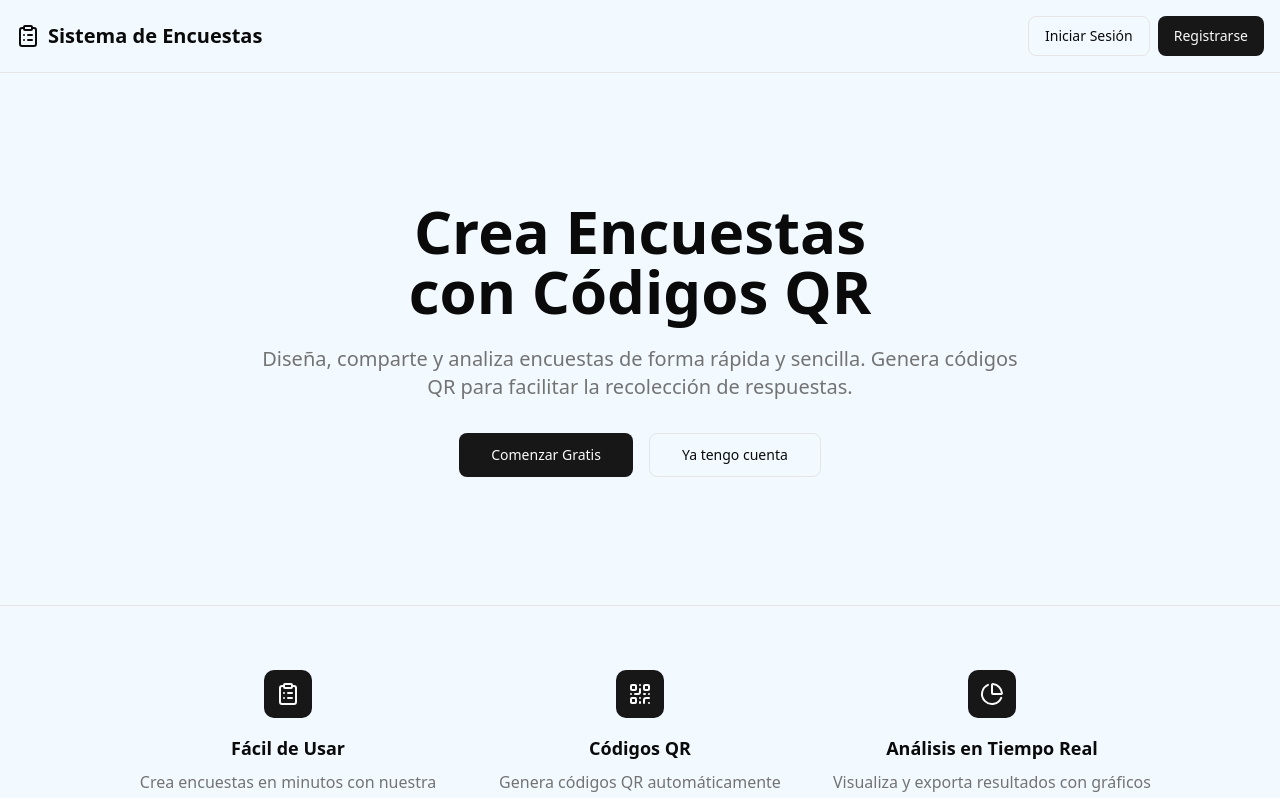
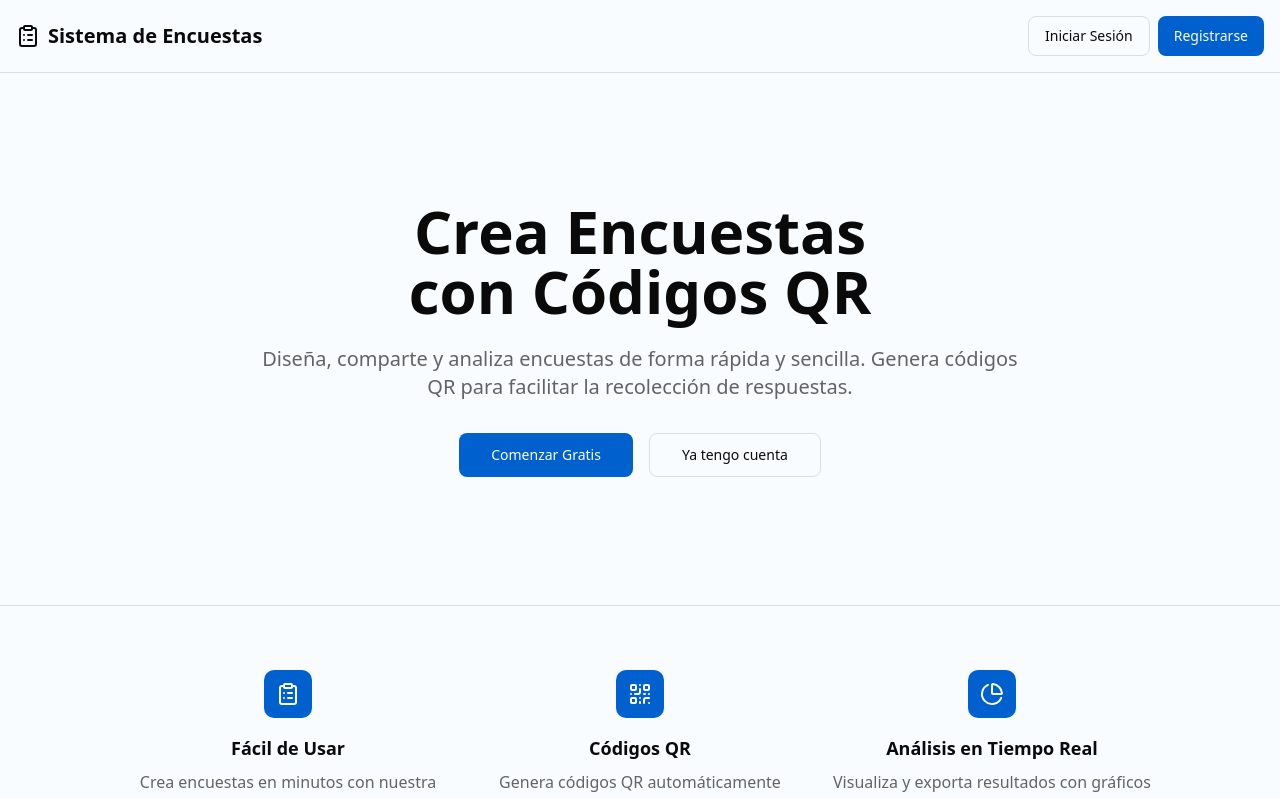
Before and after one commit to Kenisaa/EncuestasConQR, a Next.js app: page / in a window 1280 px wide. Shown: the top 798 px of the page. Built offline with nearby package versions, Linux system fonts and the light colour scheme.

Commit message:
Prueba de diseño

```diff
--- a/app/globals.css
+++ b/app/globals.css
@@ -3,39 +3,31 @@
 @tailwind utilities;
 
 :root {
-  --background: oklch(0.98 0.01 240);
+  --background: oklch(0.99 0.005 240);
   --foreground: oklch(0.145 0 0);
   --card: oklch(1 0 0);
   --card-foreground: oklch(0.145 0 0);
   --popover: oklch(1 0 0);
   --popover-foreground: oklch(0.145 0 0);
-  --primary: oklch(0.205 0 0);
-  --primary-foreground: oklch(0.985 0 0);
-  --secondary: oklch(0.97 0 0);
-  --secondary-foreground: oklch(0.205 0 0);
-  --muted: oklch(0.97 0 0);
-  --muted-foreground: oklch(0.556 0 0);
-  --accent: oklch(0.97 0 0);
-  --accent-foreground: oklch(0.205 0 0);
+  --primary: oklch(0.5 0.2 250);
+  --primary-foreground: oklch(0.99 0 0);
+  --secondary: oklch(0.96 0.01 240);
+  --secondary-foreground: oklch(0.2 0 0);
+  --muted: oklch(0.96 0.01 240);
+  --muted-foreground: oklch(0.5 0 0);
+  --accent: oklch(0.55 0.18 250);
+  --accent-foreground: oklch(0.99 0 0);
   --destructive: oklch(0.577 0.245 27.325);
-  --destructive-foreground: oklch(0.577 0.245 27.325);
-  --border: oklch(0.922 0 0);
-  --input: oklch(0.922 0 0);
-  --ring: oklch(0.708 0 0);
-  --chart-1: oklch(0.646 0.222 41.116);
-  --chart-2: oklch(0.6 0.118 184.704);
-  --chart-3: oklch(0.398 0.07 227.392);
-  --chart-4: oklch(0.828 0.189 84.429);
-  --chart-5: oklch(0.769 0.188 70.08);
+  --destructive-foreground: oklch(0.99 0 0);
+  --border: oklch(0.9 0.01 240);
+  --input: oklch(0.9 0.01 240);
+  --ring: oklch(0.5 0.2 250);
+  --chart-1: oklch(0.5 0.2 250);
+  --chart-2: oklch(0.6 0.15 200);
+  --chart-3: oklch(0.55 0.12 280);
+  --chart-4: oklch(0.65 0.18 220);
+  --chart-5: oklch(0.7 0.15 260);
   --radius: 0.625rem;
-  --sidebar: oklch(0.985 0 0);
-  --sidebar-foreground: oklch(0.145 0 0);
-  --sidebar-primary: oklch(0.205 0 0);
-  --sidebar-primary-foreground: oklch(0.985 0 0);
-  --sidebar-accent: oklch(0.97 0 0);
-  --sidebar-accent-foreground: oklch(0.205 0 0);
-  --sidebar-border: oklch(0.922 0 0);
-  --sidebar-ring: oklch(0.708 0 0);
 }
 
 .dark {
```
Also changed, not shown: 1 other file (tests, documents, lock files or other folders).
